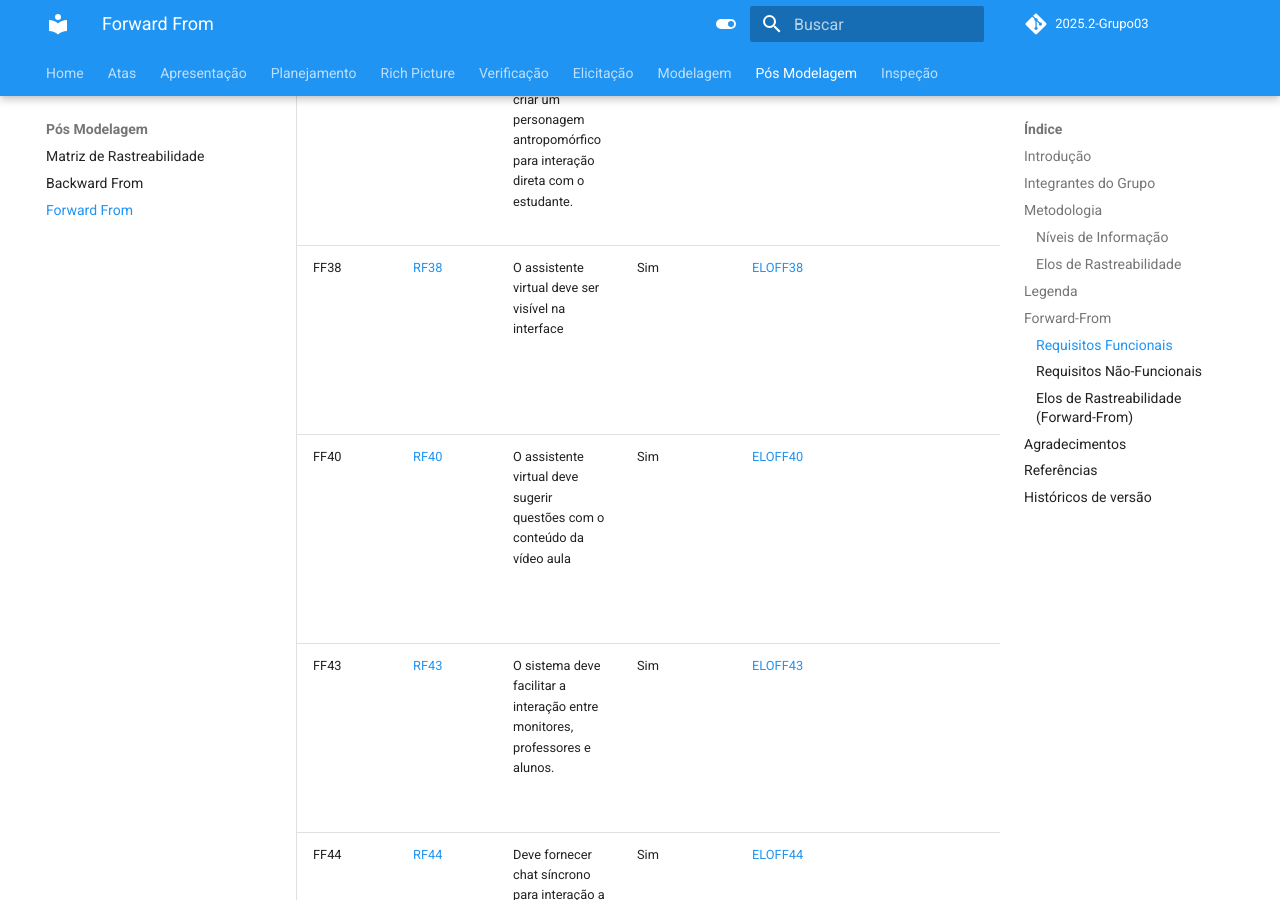
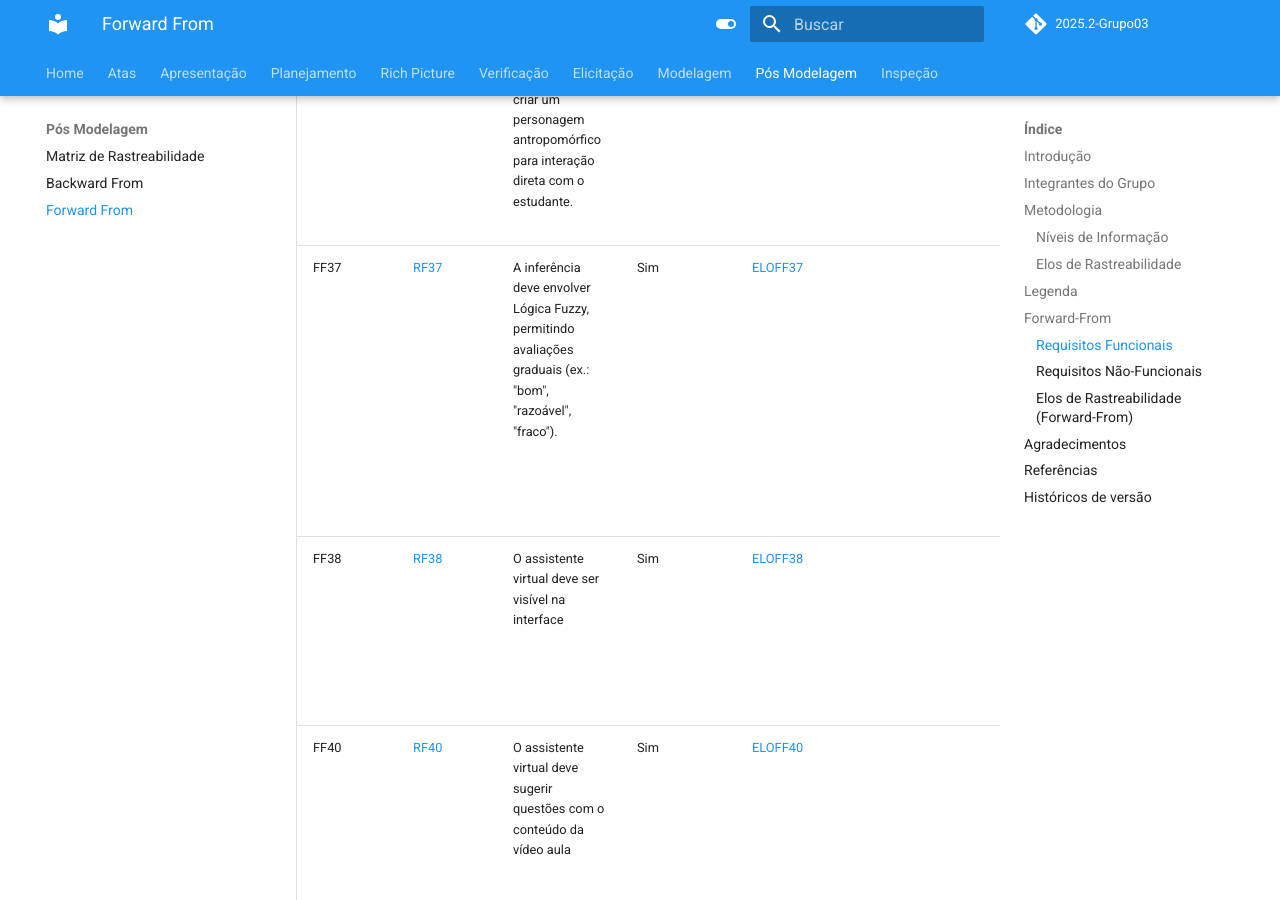
Before and after one commit to Requisitos-de-Software/2025.2-Grupo03, an MkDocs documentation site: the page built from docs/Pos-modelagem/forward.md, in a window 1280 px wide and 900 px high, scrolled down 8878 px. Built offline with MkDocs 1.6.1 and Material for MkDocs 9.7.7, drawn with Linux system fonts in a browser that asks for light colours; comment, search, counter and statistics services are not loaded.

Commit message:
Adição da FF37

```diff
--- a/docs/Pos-modelagem/forward.md
+++ b/docs/Pos-modelagem/forward.md
@@ -107,6 +107,7 @@ Na tabela 2 encontra-se a rastreabilidade Forward-From dos Requisitos Funcionais
 | <a id="FF30"></a>FF30 | [RF30](https://requisitos-de-software.github.io/2025.2-Grupo03/Elicitacao/requisitos_elicitados/#RF30) | O sistema deve direcionar cada aluno a materiais adequados à sua situação cognitiva e preferências. | Sim | [ELOFF30](#ELOFF30) | | | Aluno, Professor, Consultar Histórico, Consultar Conteúdo, Realizar Atividade, Consultar Desempenho, Fornecer Estatísticas, Conteúdo Dominado, Conteúdo em Dificuldade, Banco de questões, Separar por conteúdo, Aluno com Dificuldade, Perfil, Analisar Desempenho, Estatísticas, Desempenho | US30 - Direcionamento Sob Medida de Materiais aos Alunos | EP21 - Direcionar Materiais de Estudo com Base em Desempenho e Preferências e TM08 - Recursos Multimídia e Materiais Didáticos |
 | <a id="FF34"></a>FF34 | [RF34](https://requisitos-de-software.github.io/2025.2-Grupo03/Elicitacao/requisitos_elicitados/#RF34) | A integração deve reduzir o esforço de professores e monitores, centralizando informações sobre atividades e desempenho. | Sim | [ELOFF34](#ELOFF34) |  |  | [Professor](https://requisitos-de-software.github.io/2025.2-Grupo03/Modelagem/lexico/#lexico-2-professor), [Monitor](https://requisitos-de-software.github.io/2025.2-Grupo03/Modelagem/lexico/#lexico-3-monitor), [Consultar Desempenho](https://requisitos-de-software.github.io/2025.2-Grupo03/Modelagem/lexico/#lexico-12-consultar-desempenho), [Analisar Desempenho](https://requisitos-de-software.github.io/2025.2-Grupo03/Modelagem/lexico/#lexico-24-analisar-desempenho), [Estatísticas](https://requisitos-de-software.github.io/2025.2-Grupo03/Modelagem/lexico/#lexico-26-estatisticas) | [US34 - Centralizar Informações de Atividades e Desempenho](https://requisitos-de-software.github.io/2025.2-Grupo03/Modelagem/historias_de_usuario/#us34-centralizar-informacoes-de-atividades-e-desempenho) | [EP25 – Centralizar Informações Educacionais](https://requisitos-de-software.github.io/2025.2-Grupo03/Modelagem/backlog_do_produto/#ep25-centralizar-informacoes-educacionais) e [TM10 - Integração e Centralização de Sistemas](https://requisitos-de-software.github.io/2025.2-Grupo03/Modelagem/backlog_do_produto/#tm10-integracao-e-centralizacao-de-sistemas) |  |
 | <a id="FF35"></a>FF35 | [RF35](httpsa://requisitos-de-software.github.io/2025.2-Grupo03/Elicitacao/requisitos_elicitados/#RF35) | O sistema deve criar um personagem antropomórfico para interação direta com o estudante. | Sim | [ELOFF35](#ELOFF35) |  |  | [Aluno](https://requisitos-de-software.github.io/2025.2-Grupo03/Modelagem/lexico/#lexico-1-aluno), [Assistente Virtual](https://requisitos-de-software.github.io/2025.2-Grupo03/Modelagem/lexico/#lexico-27-assistente-virtual), [Perfil](https://requisitos-de-software.github.io/2025.2-Grupo03/Modelagem/lexico/#lexico-23-perfil) | [US35 - Criar Personagem Antropomórfico para Interação Direta](https://requisitos-de-software.github.io/2025.2-Grupo03/Modelagem/historias_de_usuario/#us35-criar-personagem-antropomorfico-para-interacao-direta) | [EP09 – Criar Personagem Interativo Customizável](https://requisitos-de-software.github.io/2025.2-Grupo03/Modelagem/backlog_do_produto/#ep09-criar-personagem-interativo-customizavel) e [TM04 - Assistente Virtual Inteligente](https://requisitos-de-software.github.io/2025.2-Grupo03/Modelagem/backlog_do_produto/#tm04-assistente-virtual-inteligente) |  |
+| <a id="FF37"></a>FF37 | [RF37](https://requisitos-de-software.github.io/2025.2-Grupo03/Elicitacao/requisitos_elicitados/#RF37) | A inferência deve envolver Lógica Fuzzy, permitindo avaliações graduais (ex.: "bom", "razoável", "fraco"). | Sim | [ELOFF37](#ELOFF37) | | | Administrador, Receber Notificação, Consultar Desempenho, Fornecer Estatísticas, Perfil, Analisar Desempenho, Estatísticas, Assistente Virtual, Desempenho | US37 - Inferências com Lógica *Fuzzy* | EP06 - Utilizar Lógica *Fuzzy* para Apoiar Decisões Pedagógicas e TM04 - Assistente Virtual Inteligente |
 | <a id="FF38"></a>FF38 | [RF38](https://requisitos-de-software.github.io/2025.2-Grupo03/Elicitacao/requisitos_elicitados/#RF38) | O assistente virtual deve ser visível na interface | Sim | [ELOFF38](#ELOFF38) |  |  | [Assistente Virtual](https://requisitos-de-software.github.io/2025.2-Grupo03/Modelagem/lexico/#lexico-27-assistente-virtual), [MinA](https://requisitos-de-software.github.io/2025.2-Grupo03/Modelagem/lexico/#lexico-7-mina) | [US38 - Visualizar Personagem do Assistente Virtual](https://requisitos-de-software.github.io/2025.2-Grupo03/Modelagem/historias_de_usuario/#us38-visualizar-personagem-do-assistente-virtual) | [EP09 – Criar Personagem Interativo Customizável](https://requisitos-de-software.github.io/2025.2-Grupo03/Modelagem/backlog_do_produto/#ep09-criar-personagem-interativo-customizavel) e [TM04 - Assistente Virtual Inteligente](https://requisitos-de-software.github.io/2025.2-Grupo03/Modelagem/backlog_do_produto/#tm04-assistente-virtual-inteligente) |  |
 | <a id="FF40"></a>FF40 | [RF40](https://requisitos-de-software.github.io/2025.2-Grupo03/Elicitacao/requisitos_elicitados/#RF40) | O assistente virtual deve sugerir questões com o conteúdo da vídeo aula | Sim | [ELOFF40](#ELOFF40) |  |  | [Assistente Virtual](https://requisitos-de-software.github.io/2025.2-Grupo03/Modelagem/lexico/#lexico-27-assistente-virtual), [Banco de Questoões](https://requisitos-de-software.github.io/2025.2-Grupo03/Modelagem/lexico/#lexico-20-banco-de-questoes) | [US40 – Sugerir Questões Pós-Videoaula](https://requisitos-de-software.github.io/2025.2-Grupo03/Modelagem/historias_de_usuario/#us40-sugerir-questoes-pos-videoaula) | [EP21 – Gerar Questões Baseadas em Vídeo Aulas](https://requisitos-de-software.github.io/2025.2-Grupo03/Modelagem/backlog_do_produto/#ep21-gerar-questoes-baseadas-em-video-aulas) e [TM08 - Recursos Multimídia e Materiais Didáticos](https://requisitos-de-software.github.io/2025.2-Grupo03/Modelagem/backlog_do_produto/#tm08-recursos-multimidia-e-materiais-didaticos) |  |
 | <a id="FF43"></a>FF43 | [RF43](httpshttps://requisitos-de-software.github.io/2025.2-Grupo03/Elicitacao/requisitos_elicitados/#RF43) | O sistema deve facilitar a interação entre monitores, professores e alunos. | Sim | [ELOFF43](#ELOFF43) |  |  | [Aluno](https://requisitos-de-software.github.io/2025.2-Grupo03/Modelagem/lexico/#lexico-1-aluno), [Monitor](https://requisitos-de-software.github.io/2025.2-Grupo03/Modelagem/lexico/#lexico-3-monitor), [Professor](https://requisitos-de-software.github.io/2025.2-Grupo03/Modelagem/lexico/#lexico-2-professor) | [US43 – Facilitar Interação entre Monitores, Professores e Alunos](https://requisitos-de-software.github.io/2025.2-Grupo03/Modelagem/historias_de_usuario/#us43-facilitar-interacao-entre-monitores-professores-e-alunos) | [EP26 – Facilitar Comunicação via Chat e Monitoria](https://requisitos-de-software.github.io/2025.2-Grupo03/Modelagem/backlog_do_produto/#ep26-facilitar-comunicacao-via-chat-e-monitoria) e [TM11 - Comunicação e Colaboração Acadêmica](https://requisitos-de-software.github.io/2025.2-Grupo03/Modelagem/backlog_do_produto/#tm11-comunicacao-e-colaboracao-academica).|  |
```
